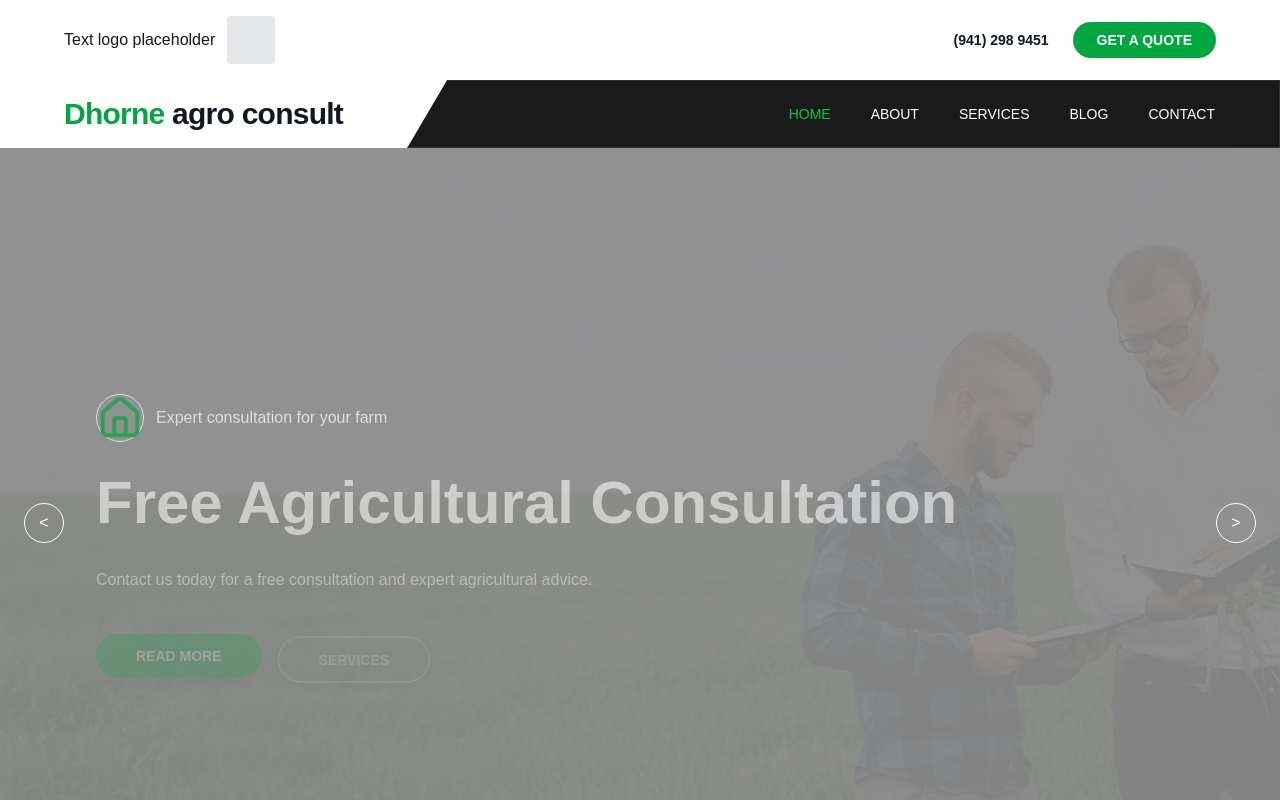
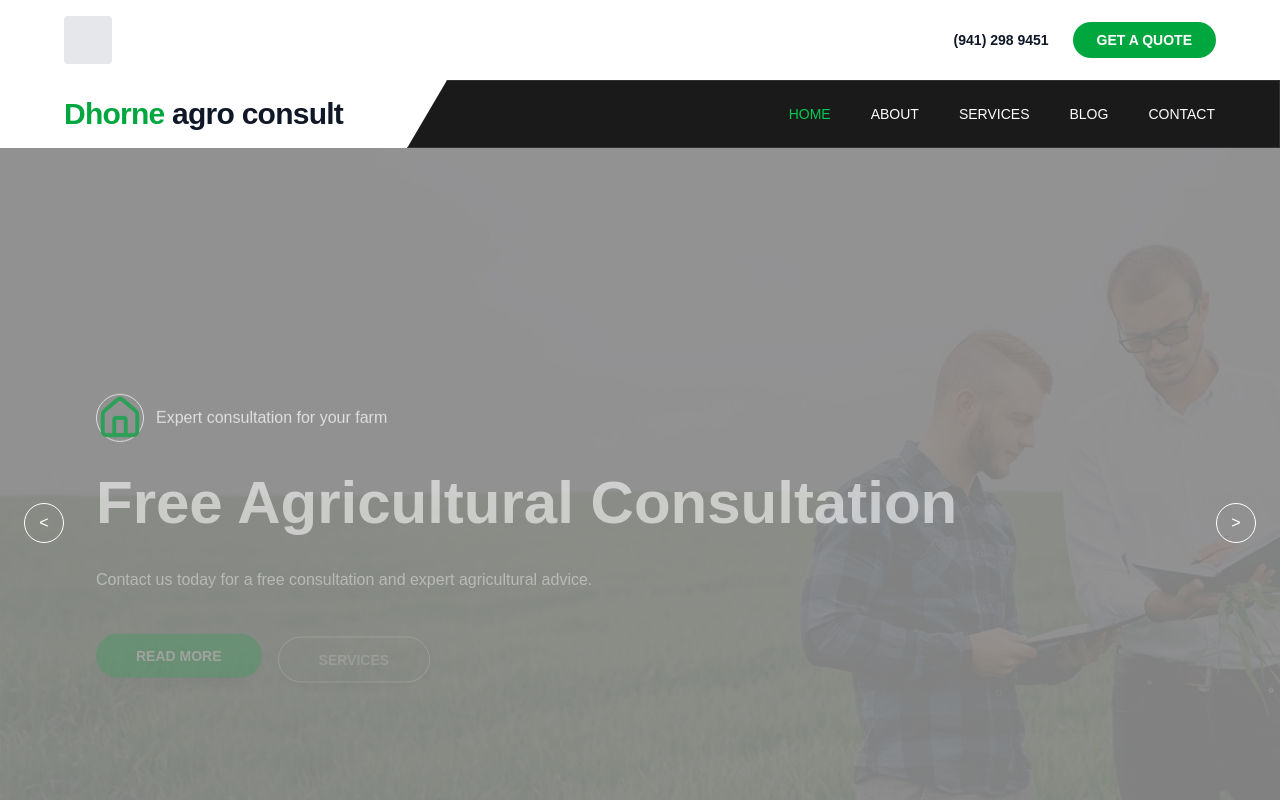
Before and after one commit to conflictonsions12/qwerty, a Next.js app: page / in a window 1280 px wide. Shown: the top 800 px of the page. Built offline with nearby package versions, Linux system fonts and the light colour scheme.

Commit message:
Update Header.jsx

```diff
--- a/src/components/Header.jsx
+++ b/src/components/Header.jsx
@@ -26,7 +26,7 @@ export default function  Header() {
       {/* Top contact bar */}
       <div className="flex items-center justify-between px-6 lg:px-16 py-4 bg-white">
          <Link href="/" className="flex items-center gap-3">
-          Text logo placeholder
+           {/* Text logo placeholder */}
           <div className="w-12 h-12 bg-gray-200 rounded" />
         </Link>
 
```
